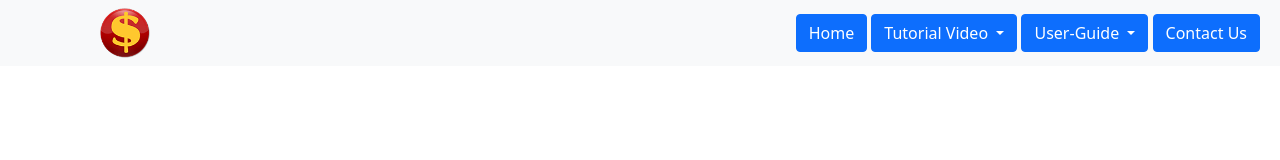
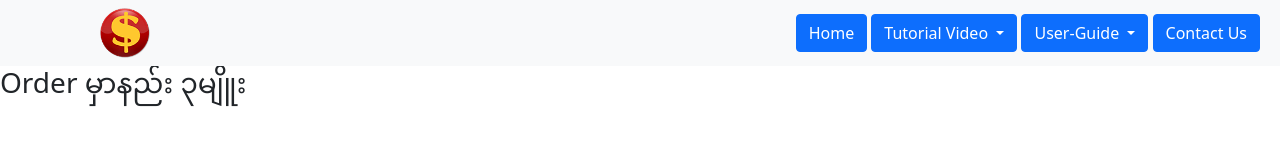
Before and after one commit to PhoneMyatMin1/CashCow, a plain HTML site: page index.html in a window 1280 px wide. Drawn offline with nearby package versions, Linux system fonts and the light colour scheme.

Commit message:
Update index.html

```diff
--- a/index.html
+++ b/index.html
@@ -54,6 +54,7 @@
                 </button>
             </div>
         </div>
+        <!--------------Link Button(For Phone) ------------->
         <div class="linkbutton">
             <div class= "linkcontainer2" id="navbarToggleExternalContent">
                 <div class="btn-group">
@@ -96,5 +97,8 @@
             </div>
         </div>
     </nav>
+    <div>
+        <h3>Order မှာနည်း ၃မျိူး</h3>
+    </div>
 </body>
 </html>
```
